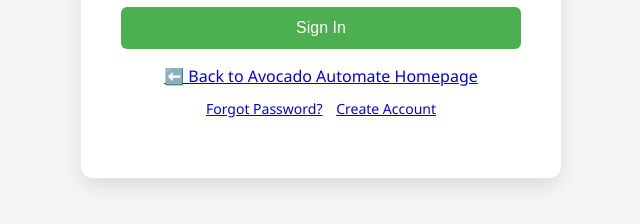
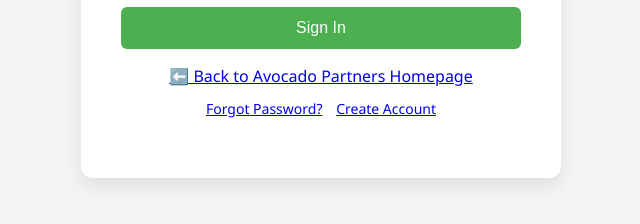
Before and after one commit to Firekin45/avocadoautomate, a plain HTML site: page dashboard.html in a window 1280 px wide. Shown: the part 430-654 px from the top of the page, 319-959 px from the left. Drawn offline with Linux system fonts and the light colour scheme.

Commit message:
dashboard.html

```diff
--- a/dashboard.html
+++ b/dashboard.html
@@ -71,7 +71,7 @@
     <button onclick="login()">Sign In</button>
 
     <nav style="margin-top: 16px;">
-      <a href="index.html">⬅️ Back to Avocado Automate Homepage</a>
+      <a href="index.html">⬅️ Back to Avocado Partners Homepage</a>
     </nav>
 
     <div style="margin-top: 12px; font-size: 14px;">
```
